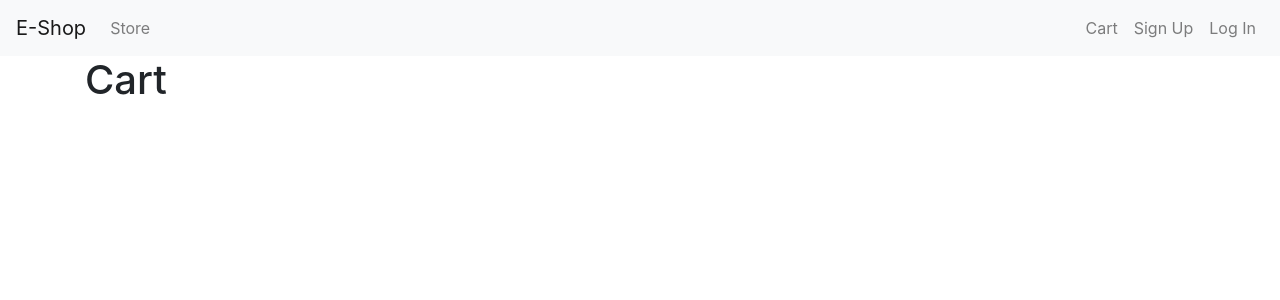
After one commit to MarzanulHoque/Dashboard-design, a Django app: template Eshop/store/templates/cart.html in a window 1280 px wide. The commit adds this page. Shown: the top 300 px of the page. Run offline with Django 3.2, Linux system fonts and the light colour scheme; the template is opened without the code that fills it, so the values that code supplies are empty; some libraries are stand-ins or nearby versions.

Commit message:
Fetching cart products

```diff
--- a/Eshop/store/models/product.py
+++ b/Eshop/store/models/product.py
@@ -10,8 +10,12 @@ class Product(models.Model):
     image = models.ImageField(upload_to='uploads/products/')
 
     @staticmethod
+    def get_products_by_id(ids):
+        return Product.objects.filter(id__in = ids)
+
+    @staticmethod
     def get_all_products():
-        return Product.objects.all()\
+        return Product.objects.all()
 
     @staticmethod
     def get_all_products_by_categoryid(category_id):
--- a/Eshop/store/templates/base.html
+++ b/Eshop/store/templates/base.html
@@ -27,9 +27,7 @@
         </ul>
         <div class="navbar-nav my-2 my-lg-0">
             {% if request.session.customer %}
-          <li class="nav-item">
-            <a class="nav-link" href="/cart">Cart</a>
-          </li>
+
                 <li class="nav-item">
             <a class="nav-link" href="/orders">Orders</a>
           </li>
@@ -37,12 +35,17 @@
             <a class="nav-link" href="/logout">Log out</a>
           </li>
             {% else %}
+
+            <li class="nav-item">
+            <a class="nav-link" href="/cart">Cart</a>
+            </li>
             <li class="nav-item">
             <a class="nav-link" href="signup">Sign Up</a>
           </li>
             <li class="nav-item">
             <a class="nav-link" href="/login">Log In</a>
           </li>
+
             {% endif %}
 
           </li>
--- /dev/null
+++ b/Eshop/store/templates/cart.html
@@ -0,0 +1,8 @@
+{% extends 'base.html' %}
+
+{% block content %}
+
+    <div class="container">
+        <h1>Cart</h1>
+    </div>
+{% endblock %}
--- a/Eshop/store/urls.py
+++ b/Eshop/store/urls.py
@@ -3,10 +3,12 @@ from django.urls import path
 from .views.signup import Signup
 from .views.login import Login, logout
 from .views.home import Index
+from .views.cart import Cart
 
 urlpatterns = [
     path('', Index.as_view(), name="homepage"),
     path('signup', Signup.as_view(), name="signup"),
     path('login', Login.as_view(), name="login"),
-    path('logout', logout, name="logout")
+    path('logout', logout, name="logout"),
+    path('cart',Cart.as_view(),name = "cart")
 ]
```
Also changed, not shown: Eshop/store/views/cart.py (added, +14 -0 lines), Eshop/db.sqlite3.
